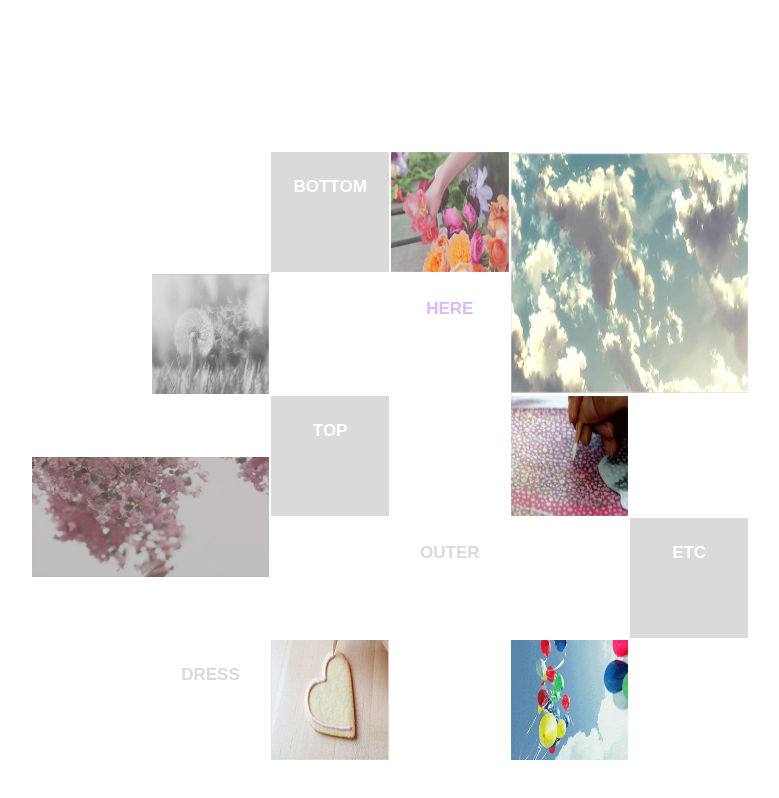
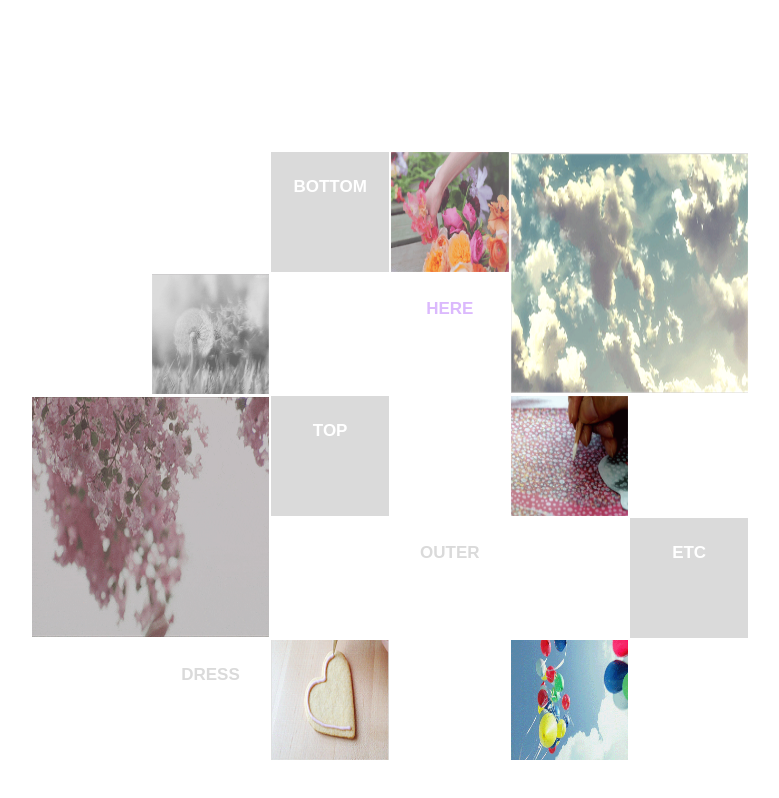
Before and after one commit to Nini0604/project, a website: page html/main.html in a window 1280 px wide. Shown: the whole page, without its empty margins (250-1029 px from the left). Drawn offline with Linux system fonts and the light colour scheme.

Commit message:
이미지 class 변경

```diff
--- a/html/main.html
+++ b/html/main.html
@@ -31,7 +31,7 @@
       </tr>
       <tr>
         <td rowspan="2" colspan="2">
-          <img class="flower-img" src="../image/main/png/flower.png">
+          <img class="flower-img-1" src="../image/main/png/flower.png">
         </td>
         <td class="background-gray background-pink">
           <a href="top.html">TOP</a>
```
